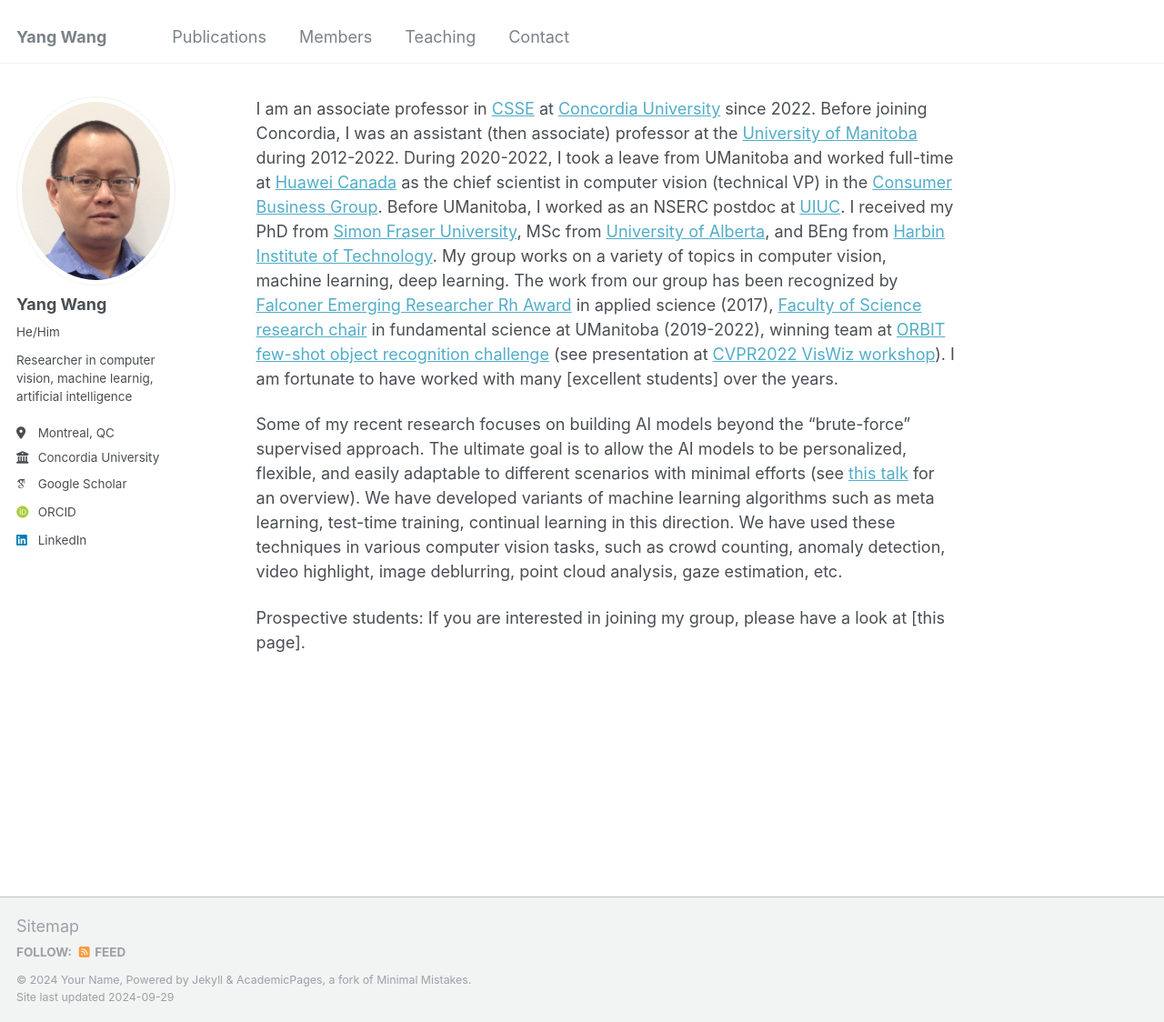
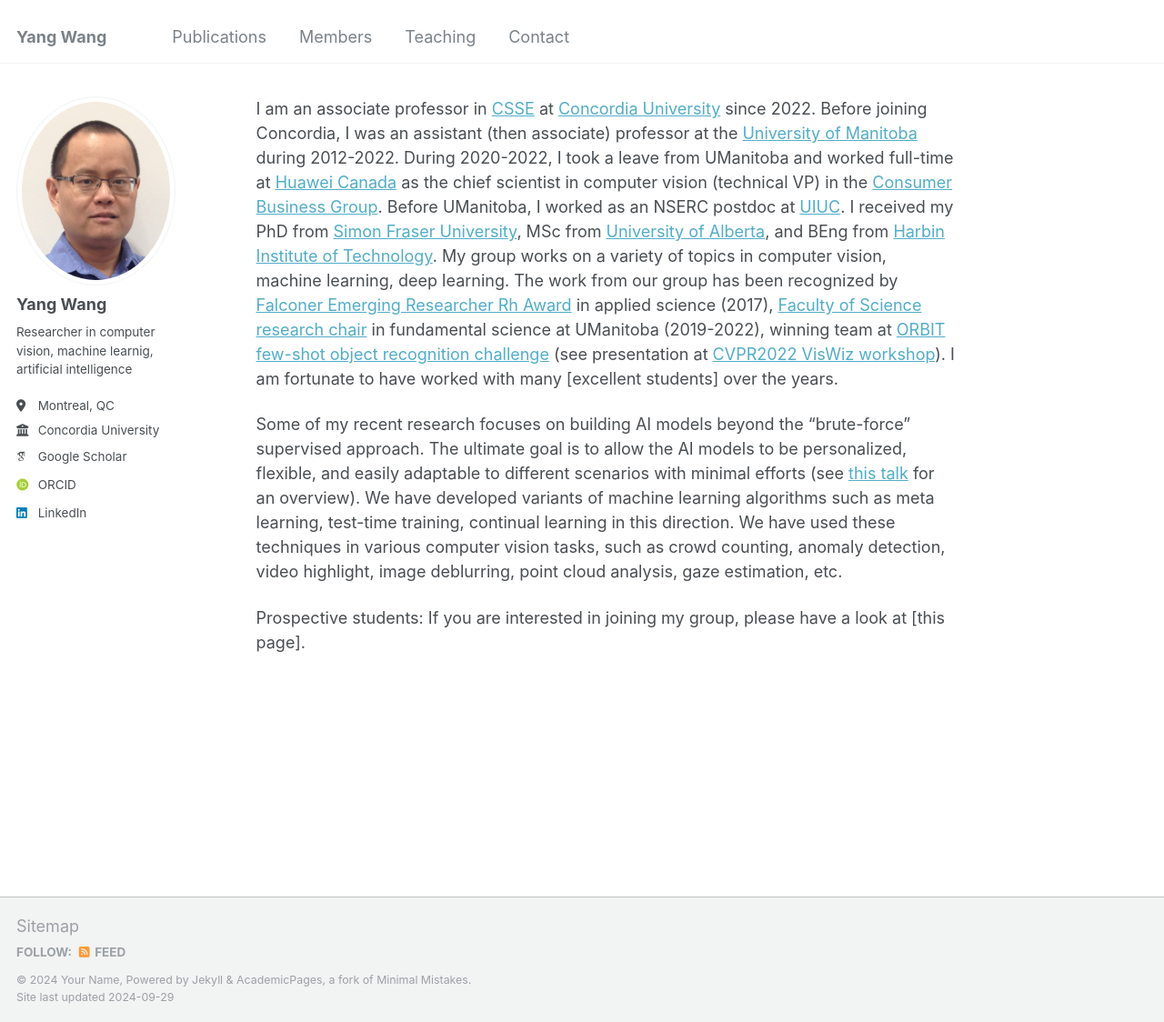
Before and after one commit to kywang/kywang.github.io, a Jekyll site: the page built from _pages/about.md, in a window 1280 px wide and 1124 px high. Shown: the whole window at 91% size. Built offline with Jekyll 4.4.1, drawn with Linux system fonts in a browser that asks for light colours; some web fonts are replaced.

Commit message:
Update _config.yml

```diff
--- a/_config.yml
+++ b/_config.yml
@@ -23,7 +23,7 @@ author:
   # Biographic information
   avatar           : "yangwang.png"
   name             : "Yang Wang"
-  pronouns         : "He/Him"
+  pronouns         : # URL
   bio              : "Researcher in computer vision, machine learnig, artificial intelligence"
   location         : "Montreal, QC"
   employer         : "Concordia University"
```
